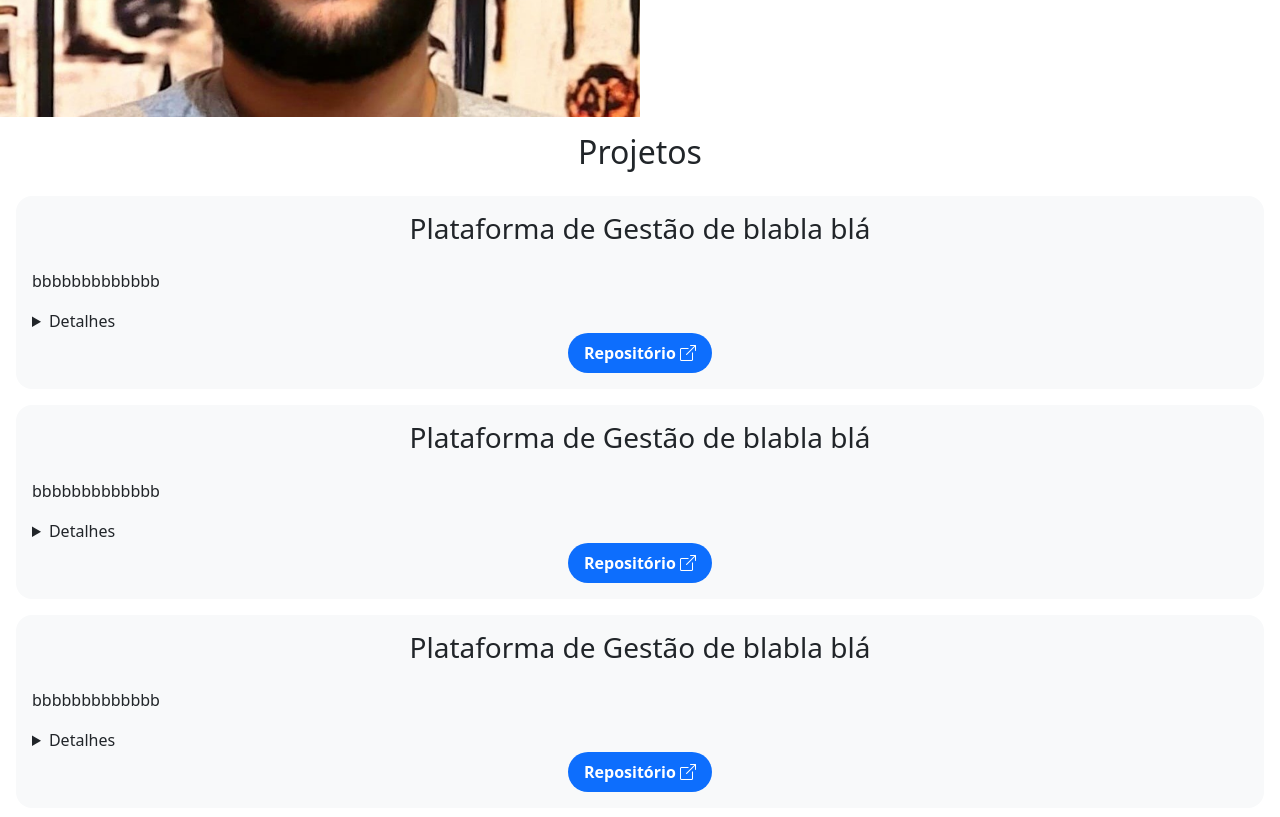
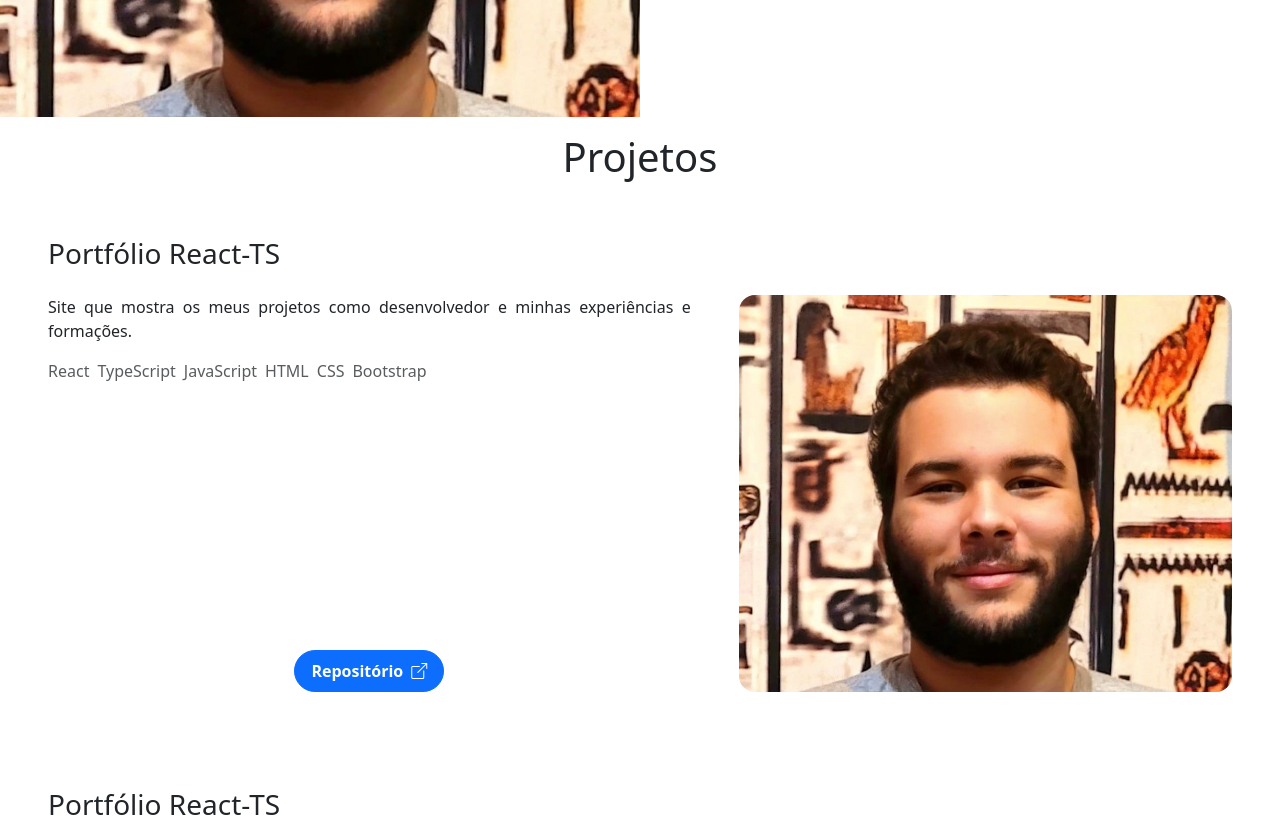
Before and after one commit to Sette0o0/Portfolio, a React (Vite) app in the folder my-app/: page / in a window 1280 px wide. Shown: the part 460-1277 px from the top of the page. Built offline with nearby package versions, Linux system fonts and the light colour scheme.

Commit message:
refactor: mudança no layout de projetos

```diff
--- /dev/null
+++ b/my-app/src/assets/projetos.json
@@ -0,0 +1,35 @@
+[
+  {
+    "nome": "Portfólio React-TS",
+    "resumo": "Site que mostra os meus projetos como desenvolvedor e minhas experiências e formações.",
+    "imgUrl": "/RafaelSetteFoto.jpg",
+    "tecnologias": [
+      "React", "TypeScript", "JavaScript", "HTML", "CSS", "Bootstrap"
+    ],
+    "repo": "https://github.com/Sette0o0/Portfolio"
+  },
+  {
+    "nome": "Portfólio React-TS",
+    "resumo": "Site que mostra os meus projetos como desenvolvedor e minhas experiências e formações.",
+    "tecnologias": [
+      "React", "TypeScript", "JavaScript", "HTML", "CSS", "Bootstrap"
+    ],
+    "repo": "https://github.com/Sette0o0/Portfolio"
+  },
+  {
+    "nome": "Portfólio React-TS",
+    "resumo": "Site que mostra os meus projetos como desenvolvedor e minhas experiências e formações.",
+    "tecnologias": [
+      "React", "TypeScript", "JavaScript", "HTML", "CSS", "Bootstrap"
+    ],
+    "repo": "https://github.com/Sette0o0/Portfolio"
+  },
+  {
+    "nome": "Portfólio React-TS",
+    "resumo": "Site que mostra os meus projetos como desenvolvedor e minhas experiências e formações.",
+    "tecnologias": [
+      "React", "TypeScript", "JavaScript", "HTML", "CSS", "Bootstrap"
+    ],
+    "repo": "https://github.com/Sette0o0/Portfolio"
+  }
+]
--- /dev/null
+++ b/my-app/src/components/Project/index.tsx
@@ -0,0 +1,82 @@
+import type { ProjectInfo } from "../../types"
+
+interface ProjectProps {
+  projeto: ProjectInfo
+  className?: string
+}
+
+function Project({ projeto, className = "" }: ProjectProps){
+  return(
+    <>
+      <article className={`${className} d-flex flex-column px-3 px-lg-5`}>
+        <h3 className={`mb-4`}>{projeto.nome}</h3>
+        <div className={`d-flex flex-column flex-md-row column-gap-3 column-gap-lg-5`}>
+
+          {projeto.imgUrl && (
+            // ser uma area clicavel q mostre a imagem um pouco maior (poder ver a lista de imagens)
+            // ter suporte para mais imagens, talvez com um carroussel
+            // tela maior que md a imagem ficar na direita
+              <div className={`order-md-last align-self-center col-11 col-sm-10 col-md-5 mb-3 mb-md-0`}>
+                <img src={projeto.imgUrl} alt={`Imagem do projeto ${projeto.nome}`}
+                  className={`w-100 rounded rounded-4 my-auto`}
+                />
+              </div>
+          )}
+
+          <div className={`d-flex flex-column w-100`}>
+            <p className={`text-justify`}>{projeto.resumo}</p>
+            <ul className={`list-unstyled text-muted`}>
+              {projeto.tecnologias.map((tec) => (
+                <li className={`list-inline-item`}>{tec}</li>
+              ))}
+            </ul>
+
+            {projeto.atuacao && (
+              <details>
+                <summary>Minha atuação</summary>
+                <p>{projeto.atuacao}</p>
+              </details>
+            )}
+
+            <a href={projeto.repo} target="_blank" rel="noopener noreferrer" className={`btn btn-primary fw-semibold rounded-5 align-self-center px-3 py-2 mt-auto`}>
+              Repositório<i className="bi bi-box-arrow-up-right ms-2"></i>
+            </a>
+          </div>
+        </div>
+      </article>
+      {/* <article className={`d-flex flex-column h-100 bg-body-tertiary rounded-4 p-3 row-gap-2`}>
+        <div>
+          <h3 className={`text-center mb-3`}>{projeto.nome}</h3>
+        </div>
+        <div className={`d-flex flex-column h-100 column-gap-3`}>
+          {projeto.imgUrl && (
+            // ser uma area clicavel q mostre a imagem um pouco maior (poder ver a lista de imagens)
+            // ter suporte para mais imagens, talvez com um carroussel
+            // tela maior que md a imagem ficar na direita
+            <img src={projeto.imgUrl} alt={`Imagem do projeto ${projeto.nome}`}
+              className={`align-self-center rounded rounded-4 col-8 col-sm-7 col-lg-8 mb-3 mb-md-4`}
+            />
+          )}
+          <div className={`d-flex flex-column w-100`}>
+            <p className={`text-justify`}>{projeto.resumo}</p>
+            <ul className={`list-unstyled text-muted`}>
+              {projeto.tecnologias.map((tec) => (
+                <li className={`list-inline-item`}>{tec}</li>
+              ))}
+            </ul>
+
+            {projeto.atuacao && (
+              <details>
+                <summary>Minha atuação</summary>
+                <p>{projeto.atuacao}</p>
+              </details>
+            )}
+            <a href={projeto.repo} target="_blank" className={`btn btn-primary fw-semibold rounded-5 align-self-center px-3 py-2 mt-auto`}>Repositório <i className="bi bi-box-arrow-up-right"></i></a>
+          </div>
+        </div>
+      </article> */}
+    </>
+  )
+}
+
+export default Project
--- a/my-app/src/components/ProjectCard/index.tsx
+++ /dev/null
@@ -1,38 +0,0 @@
-
-type ProjectInfo = {
-  nome: string
-  imgUrl?: string
-  resumo: string
-  detalhes: string
-  repo: string
-}
-
-interface ProjectCardProps {
-  projeto: ProjectInfo
-}
-
-function ProjectCard({ projeto }: ProjectCardProps){
-  return(
-    <>
-      <article className={`d-flex flex-column bg-body-tertiary rounded-4 p-3 row-gap-2`}>
-        <h3 className={`text-center mb-3`}>{projeto.nome}</h3>
-        {projeto.imgUrl && (
-          // ser uma area clicavel q mostre a imagem um pouco maior (poder ver a lista de imagens)
-          // ter suporte para mais imagens, talvez com um carroussel
-          // tela maior que md a imagem ficar na direita
-          <img src={projeto.imgUrl} alt={`Imagem do projeto ${projeto.nome}`} />
-        )}
-        <div className={`d-flex flex-column`}>
-          <p>{projeto.resumo}</p>
-          <details>
-            <summary>Detalhes</summary>
-            <p>{projeto.detalhes}</p>
-          </details>
-          <a href={projeto.repo} target="_blank" className={`text-decoration-none text-white fw-semibold bg-primary rounded-5 align-self-center px-3 py-2`}>Repositório <i className="bi bi-box-arrow-up-right"></i></a>
-        </div>
-      </article>
-    </>
-  )
-}
-
-export default ProjectCard
--- a/my-app/src/components/ProjectsSection/index.tsx
+++ b/my-app/src/components/ProjectsSection/index.tsx
@@ -1,25 +1,20 @@
-import ProjectCard from "../ProjectCard"
+
+import projetos from "../../assets/projetos.json"
+import Project from "../Project"
 
 interface ProjectsSectionProps {
   className?: string
-}
-
-const projeto = {
-  nome: "Plataforma de Gestão de blabla blá",
-  resumo: "bbbbbbbbbbbbb",
-  detalhes: "ccccccccccc",
-  repo: "dddddd"
 }
 
 function ProjectsSection({ className = "" }: ProjectsSectionProps){
   return(
     <>
       <section className={`${className}`}>
-        <h2 className={`text-center mb-4`}>Projetos</h2>
-        <div className={`d-flex flex-column gap-3 px-3`}>
-          <ProjectCard projeto={projeto} />
-          <ProjectCard projeto={projeto} />
-          <ProjectCard projeto={projeto} />
+        <h2 className={`text-center fs-1`}>Projetos</h2>
+        <div className={`d-flex flex-column`}>
+          {projetos.map((projeto) => (
+            <Project projeto={projeto} className="my-5" />
+          ))}
         </div>
       </section>
     </>
--- a/my-app/src/index.css
+++ b/my-app/src/index.css
@@ -79,3 +79,7 @@ body, body *{
   --bs-form-invalid-color: #ea868f;
   --bs-form-invalid-border-color: #ea868f; */
 }
+
+.text-justify{
+  text-align: justify;
+}
--- /dev/null
+++ b/my-app/src/types/index.ts
@@ -0,0 +1,8 @@
+export interface ProjectInfo {
+  nome: string
+  imgUrl?: string
+  resumo: string
+  atuacao?: string
+  tecnologias: string[]
+  repo: string
+}
```
Also changed, not shown: my-app/public/RafaelSetteFoto.jpg (added).
